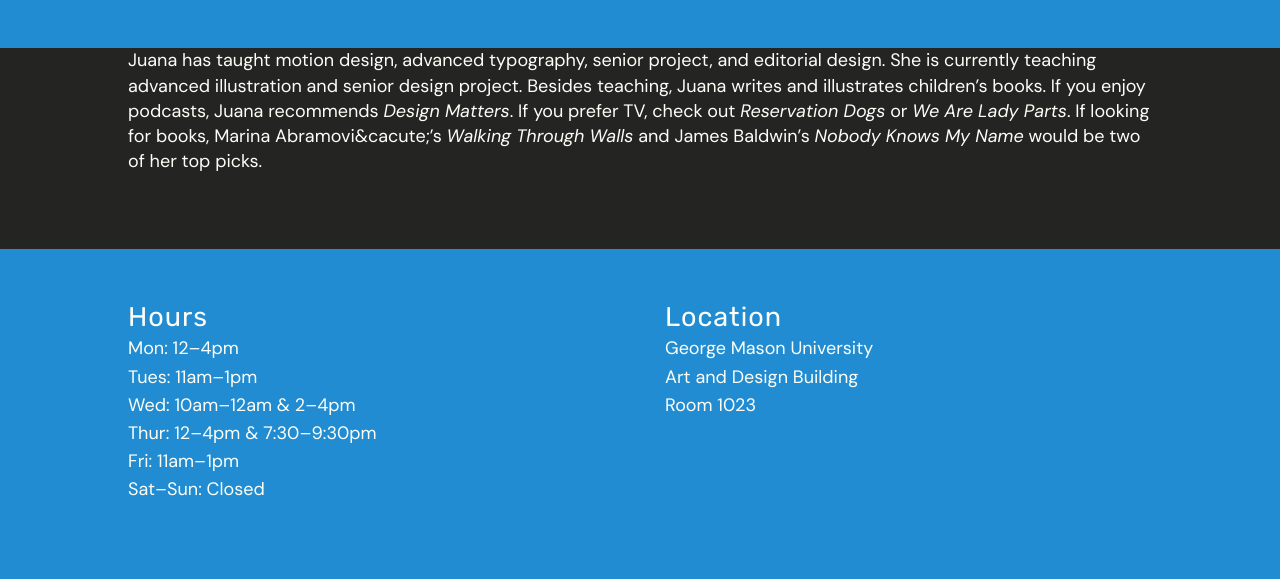
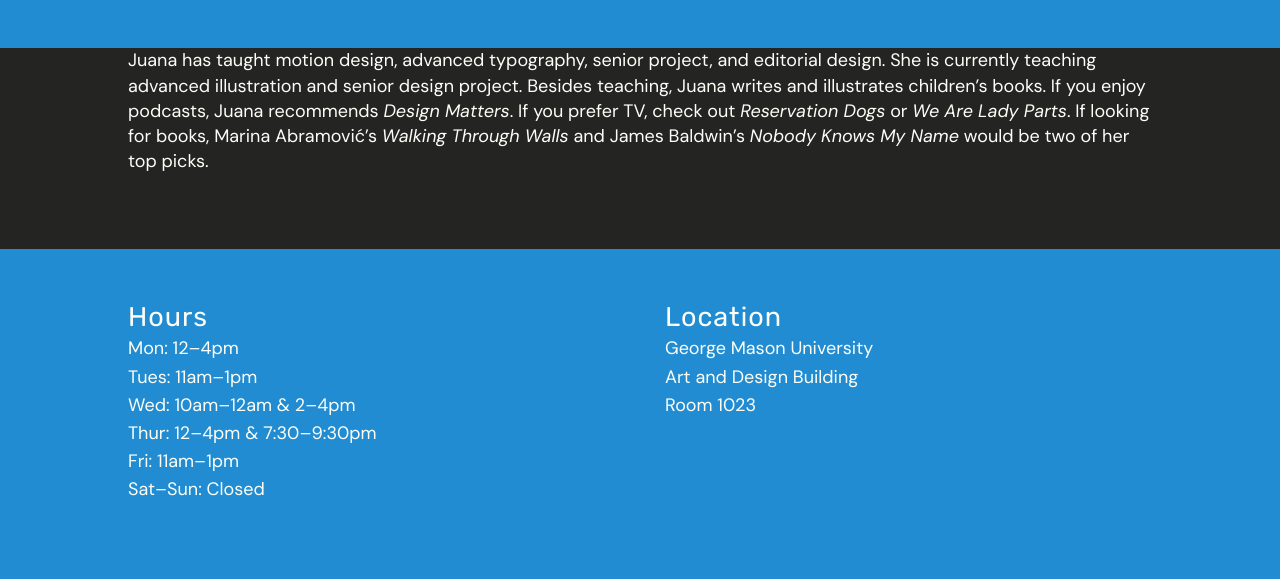
Before and after one commit to gmu-gd/open-studio, a Jekyll site: the page built from _posts/2022-08-21-juanam.md, in a window 1280 px wide. Shown: the part 577-1156 px from the top of the page. Built offline with Jekyll 4.4.1, drawn with Linux system fonts in a browser that asks for light colours; nearby versions of some CDN libraries.

Commit message:
actual post content update

```diff
--- a/_includes/who.html
+++ b/_includes/who.html
@@ -1,5 +1,5 @@
 {% for post in site.categories.who reversed %}
   <h4>{{ post.title }} <span class="areas">{{ post.areas }}</span></h4>
   <h5><span class="secondary">When:</span> {{ post.times }}</h5>
-  <p>{{ content }}</p>
+  {{ post.content }}
 {% endfor %}
--- a/_posts/2022-08-21-juanam.md
+++ b/_posts/2022-08-21-juanam.md
@@ -6,4 +6,4 @@ image: 8-drake_02.gif
 times: Friday 11am&ndash;1pm
 layout: post
 ---
-Juana has taught motion design, advanced typography, senior project, and editorial design. She is currently teaching advanced illustration and senior design project. Besides teaching, Juana writes and illustrates children’s books. If you enjoy podcasts, Juana recommends _Design Matters_. If you prefer TV, check out _Reservation Dogs_ or _We Are Lady Parts_. If looking for books, Marina Abramovi&cacute;’s _Walking Through Walls_ and James Baldwin’s _Nobody Knows My Name_ would be two of her top picks.
+Juana has taught motion design, advanced typography, senior project, and editorial design. She is currently teaching advanced illustration and senior design project. Besides teaching, Juana writes and illustrates children’s books. If you enjoy podcasts, Juana recommends _Design Matters_. If you prefer TV, check out _Reservation Dogs_ or _We Are Lady Parts_. If looking for books, Marina Abramović’s _Walking Through Walls_ and James Baldwin’s _Nobody Knows My Name_ would be two of her top picks.
```
